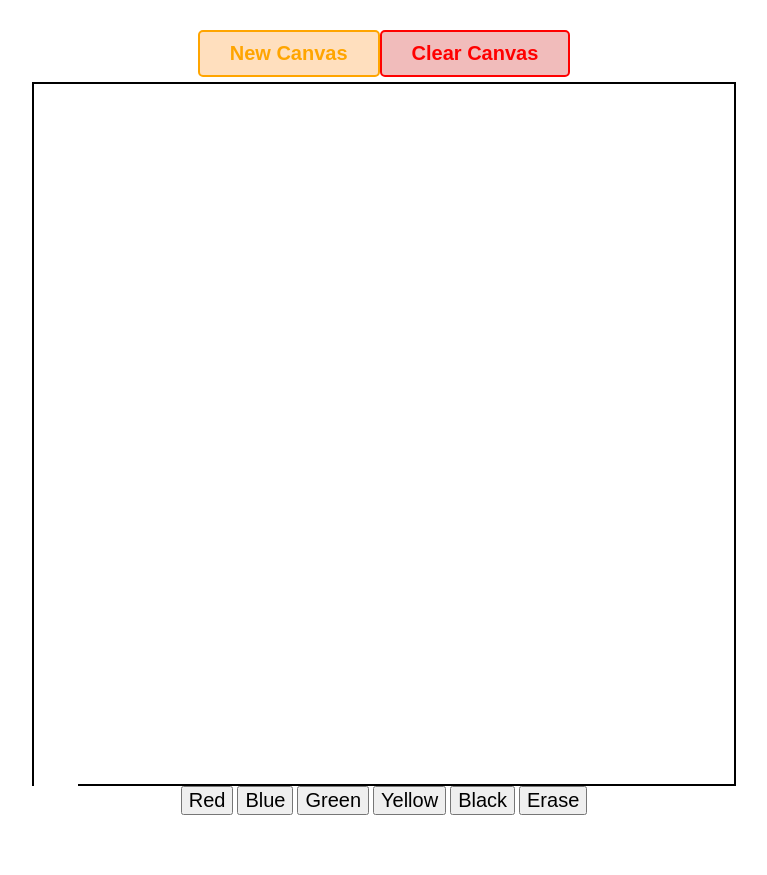
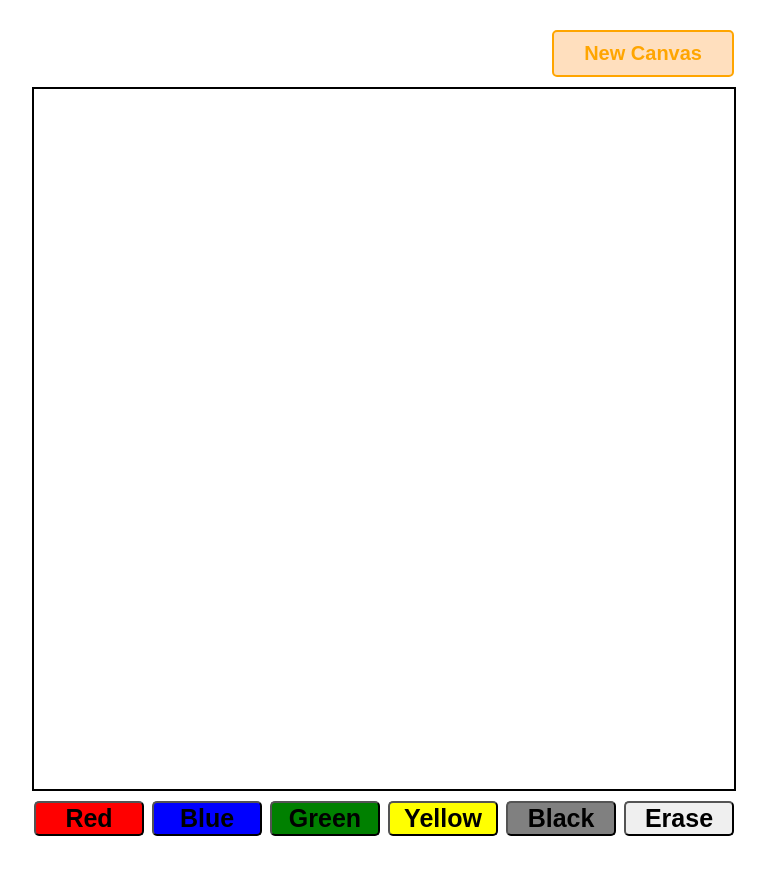
Before and after one commit to d-zhuye/Etch-a-Sketch, a plain HTML site: page index.html in a window 1280 px wide. Shown: the part 103-978 px from the top of the page, without its empty margins (256-1023 px from the left). After the commit the page ends 947 px from the top, so only its background shows below. Drawn offline with Linux system fonts and the light colour scheme.

```diff
--- a/index.html
+++ b/index.html
@@ -14,7 +14,6 @@
     <h1>Etch-A-Sketch</h1>
     <div id="controlPanel">
         <button id="newCanvas">New Canvas</button>
-        <button id="clearCanvas">Clear Canvas</button>
     </div>
     <div id="container">
 
--- a/javascript.js
+++ b/javascript.js
@@ -1,4 +1,3 @@
-let isMouseDown = false;
 const containerSize = 700;
 let gridSize = 16;
 
@@ -9,6 +8,8 @@
 const black = "#000000";
 const white = "#FFFFFF";
 let selectedColor = "#000000";
+
+let isMouseDown = false;
 
 function generateCanvas () {
     const container = document.querySelector("#container");
@@ -45,29 +46,21 @@
     });
 }
 
-
 const newCanvas = document.querySelector("#newCanvas");
 
 newCanvas.addEventListener("click", (event) => {
-    userInput = prompt("Enter a number to define grid size for your canvas.");
+    userInput = prompt("Enter a number from 1 to 100 to define grid size for your canvas.");
     userInput = Number(userInput);
     console.log(userInput);
+
     if (userInput <= 100 && Number.isInteger(userInput)) {
         gridSize = userInput;
     } else {
         alert("Invalid grid size. Please select an integer from 1 to 100.");
-        gridSize = 16;
     };
+
     generateCanvas();
     event.stopPropagation();
-});
-
-document.addEventListener("mouseup", () => {
-    isMouseDown = false;
-});
-
-document.addEventListener("mousedown", () => {
-    isMouseDown = true;
 });
 
 const colors = document.querySelector("#colors");
@@ -97,4 +90,13 @@
     }
 })
 
+
+
+document.addEventListener("mouseup", () => {
+    isMouseDown = false;
+});
+document.addEventListener("mousedown", () => {
+    isMouseDown = true;
+});
+
 generateCanvas();
--- a/style.css
+++ b/style.css
@@ -1,4 +1,10 @@
 body {
+    display: flex;
+    flex-direction: column;
+    align-items: center;
+}
+
+body * {
     display: flex;
     flex-direction: column;
     align-items: center;
@@ -8,10 +14,13 @@
     font-size: 50px;
 }
 
+button:hover {
+    cursor: pointer;
+}
+
 #controlPanel {
-    display: flex;
-    justify-content: space-between;
-    margin-bottom: 5px;
+    width: 700px;
+    align-items: flex-end;
 }
 
 #controlPanel > button {
@@ -24,16 +33,12 @@
     font-weight: bold;
 }
 
-#clearCanvas {
-    color: red;
-    background-color: #f1bcbb;
-    border-color: red;
-}
-
 #newCanvas {
     color: orange;
     background-color: #FFDFBE;
     border-color: orange;
+
+
 }
 
 
@@ -42,6 +47,9 @@
     height: 700px;
     border: 2px black solid;
     flex-wrap: wrap;
+
+    margin: 10px 0px;
+
 }
 
 .grid {
@@ -50,10 +58,34 @@
 }
 
 #colors {
+    width: 700px;
     flex-direction: row;
     justify-content: space-between;
 }
 
 #colors > button {
-    font-size: 20px;
+    font-size: 25px;
+    font-weight: bold;
+    width: 110px;
+    border-radius: 5px;
 }
+
+#red {
+    background-color: red;
+}
+
+#blue {
+    background-color: blue;
+}
+
+#green {
+    background-color: green;
+}
+
+#yellow {
+    background-color: yellow;
+}
+
+#black {
+    background-color: gray;
+}
```
